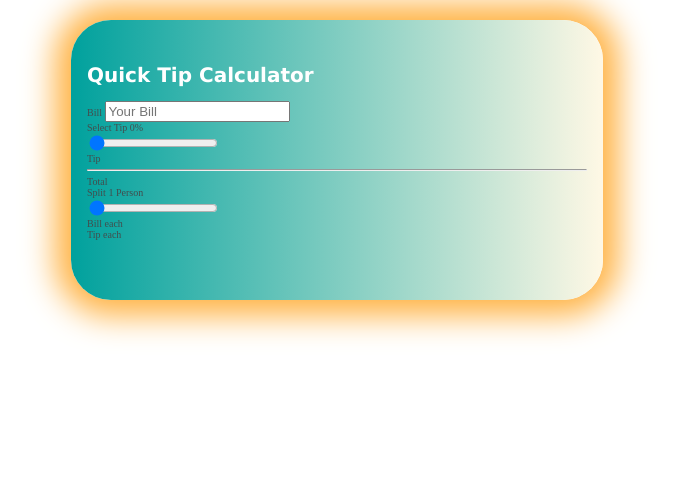
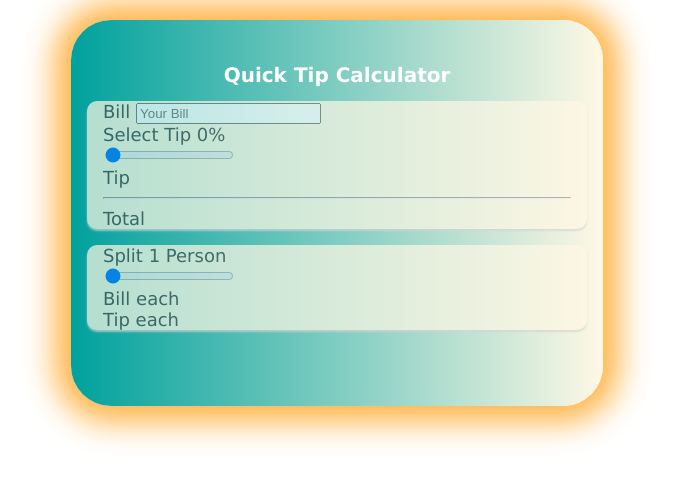
Before and after one commit to lilleydev/JS-Projects, a plain HTML site: page TipCalculator/index.html in a window 1280 px wide. Shown: the whole page, without its empty margins (303-976 px from the left). Drawn offline with Linux system fonts and the light colour scheme.

Commit message:
add styling to overall section

```diff
--- a/TipCalculator/styles.css
+++ b/TipCalculator/styles.css
@@ -15,5 +15,17 @@ main {
 h1 {
     color: white;
     font-family: Verdana, Geneva, Tahoma, sans-serif;
-    font-size: 200%;
+    font-size: 2rem;
+    text-align: center;
 }
+
+section {
+    background: #fff8e5;
+    opacity: 70%;
+    font-family: Verdana, Geneva, Tahoma, sans-serif;
+    font-size: 1.8rem;
+    margin-bottom: 1.6rem;
+    padding: 0 1.6rem;
+    border-radius: 1rem;
+    box-shadow: 0 2px 2px lightgray
+}
```
